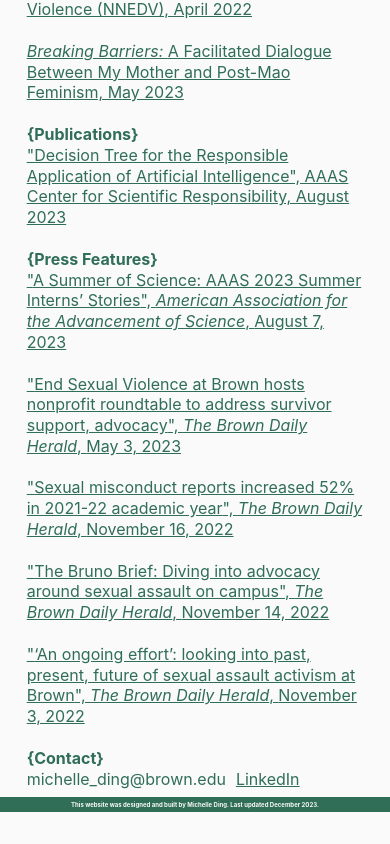
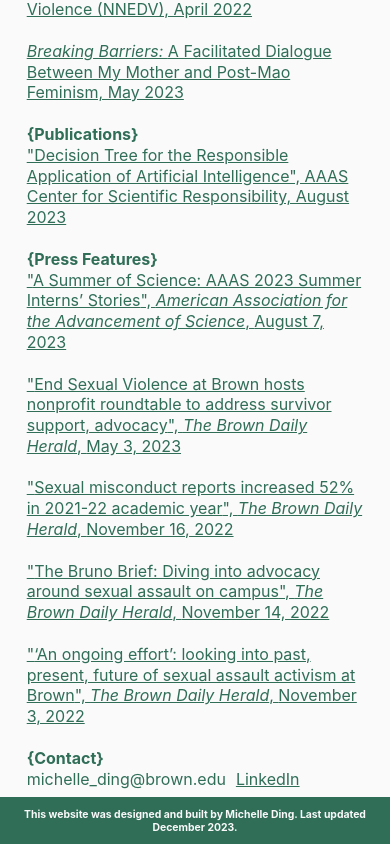
Before and after one commit to michelle-ding/michelle-ding.github.io, a React (Create React App) app: page / in a window 390 px wide. Shown: the part 3956-4800 px from the top of the page. Before the commit the page ends 4768 px from the top, so only its background shows below. Built offline with nearby package versions, Linux system fonts and the light colour scheme.

Commit message:
mobile note text edit

```diff
--- a/src/App.css
+++ b/src/App.css
@@ -245,7 +245,13 @@
   }
 
   #note{
-    font-size: .5em;
-
+    width: 100%;
+    font-size: 1.3em;
+    margin-bottom: auto;
+    background-color: var(--text);
+    color: var(--bg);
+    padding-top: 0.5em;
+    padding-bottom: 0.5em;
+    z-index:-1;
   }
 }
--- a/src/App.tsx
+++ b/src/App.tsx
@@ -14,7 +14,9 @@
         <Nav></Nav>
         <Body></Body>
       </div>
-      <div id="note"> <b>This website was designed and built by Michelle Ding. Last updated December 2023.</b></div>
+      <div id="note">
+      <b>This website was designed and built by Michelle Ding. Last updated December 2023.</b>
+      </div>
     </div>
 
   );
```
